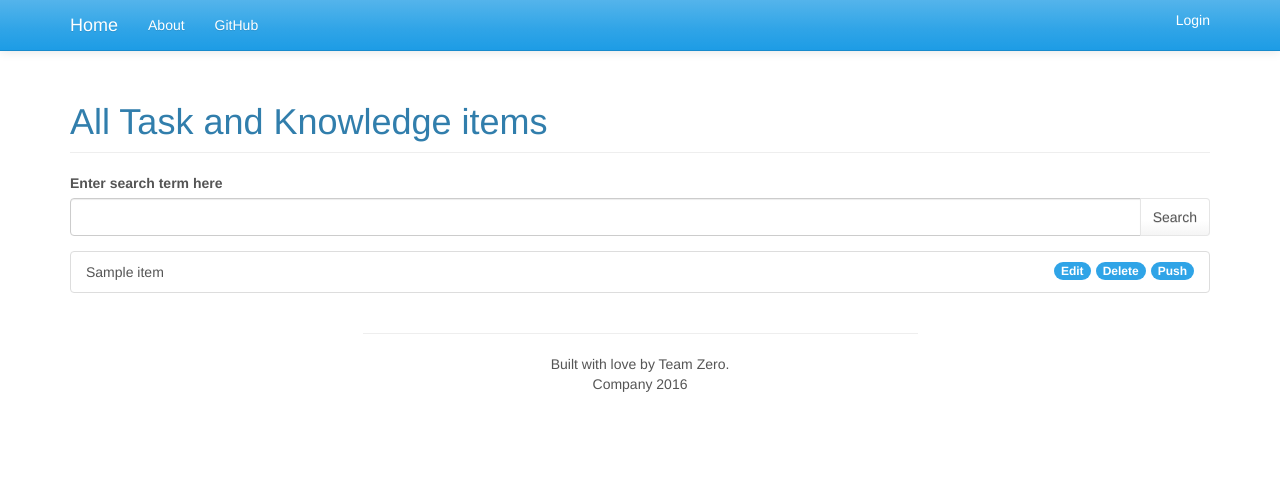
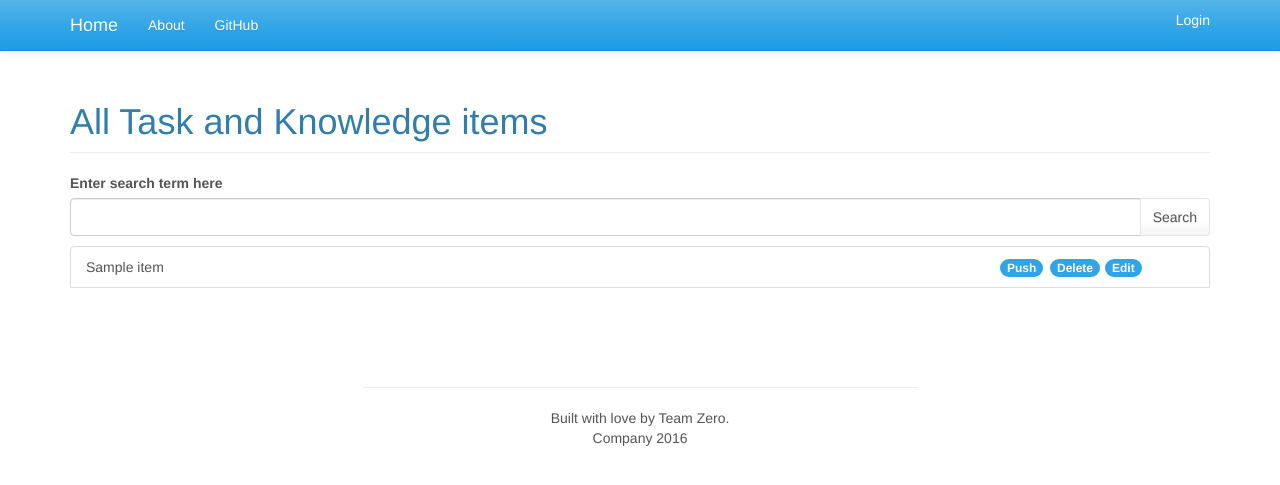
Before and after one commit to SuitPotato/TeamZero, a Python web app: template TeamZero/templates/store.html in a window 1280 px wide. Shown: the top 485 px of the page. Run offline with Jinja, Linux system fonts and the light colour scheme; the template is opened without the code that fills it: most values are stand-ins (such as "Sample title", 1, 10 or a date in 2020); some libraries are stand-ins or nearby versions.

Commit message:
Browse All Buttons Formatted
Forgot to commit both at once. See previous entry for description

```diff
--- a/TeamZero/templates/store.html
+++ b/TeamZero/templates/store.html
@@ -17,13 +17,13 @@
 		</div>
 
 		<div>
-			<div class="list-group">
+			<div class="list-group" style="margin-top:70px;">
 				{% for item in items %}
-				<a href="/details" class="list-group-item">
+				<a href="/details" class="list-group-item" style="margin-top:-60px;">
 			    {{item.name}}
-			    <span href="/push" class="badge">Push</span>
-			    <span href="/delete" class="badge">Delete</span>
-			    <span href="/edit" class="badge">Edit</span>
+<a href="/push" class="badge" style="position:relative;margin-top:-60px;margin-left:930px;">Push</a>
+			    <a href="/delete" class="badge" style="position:relative;margin-top:-100px;margin-left:980px;">Delete</a>
+			    <a href="/edit" class="badge" style="position:relative;margin-top:-140px;margin-left:1035px;">Edit</a>
 				</a>
 				{% endfor %}
 			</div>
```
